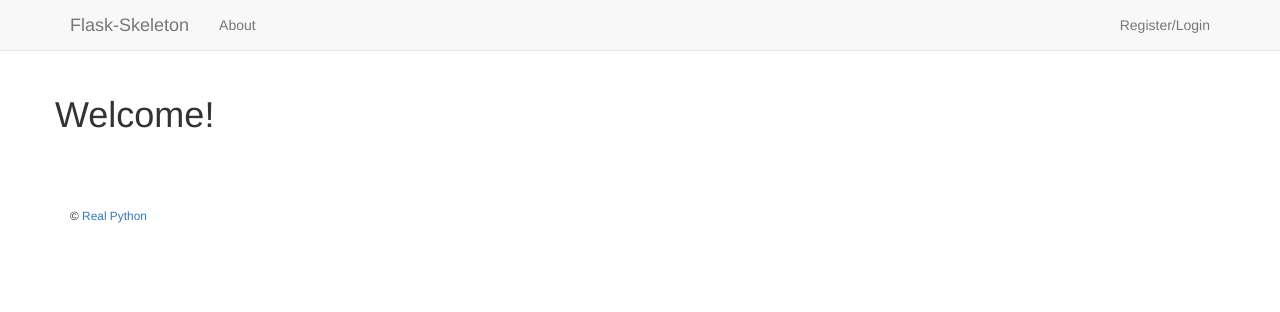
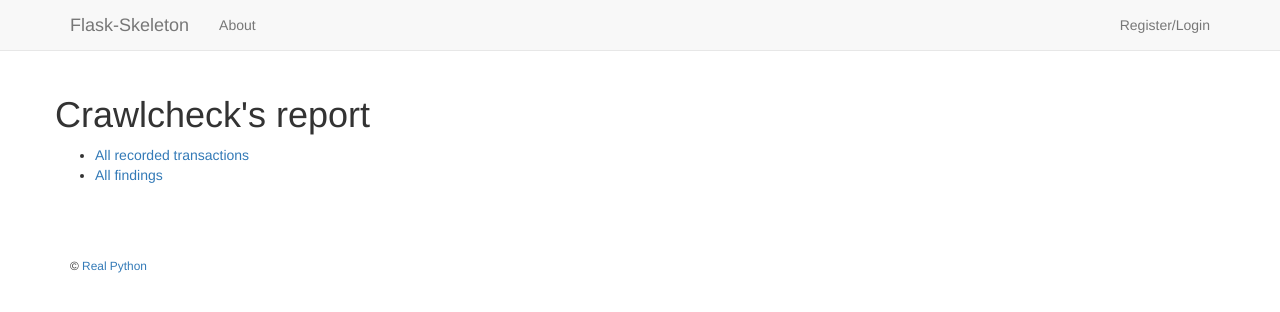
Before and after one commit to eghuro/crawlcheck-report, a Flask app: page / in a window 1280 px wide. Shown: the top 312 px of the page. Run offline with Flask 2, Linux system fonts and the light colour scheme; some libraries are stand-ins or nearby versions; some web fonts are replaced.

Commit message:
Homepage

```diff
--- a/project/client/templates/main/home.html
+++ b/project/client/templates/main/home.html
@@ -4,7 +4,12 @@
 
 <div class="body-content">
   <div class="row">
-    <h1>Welcome!</h1>
+    <h1>Crawlcheck's report</h1>
+
+    <ul>
+        <li><a href="transaction">All recorded transactions</a></li>
+        <li><a href="finding">All findings</a></li>
+    </ul>
   </div>
 </div>
 
```
